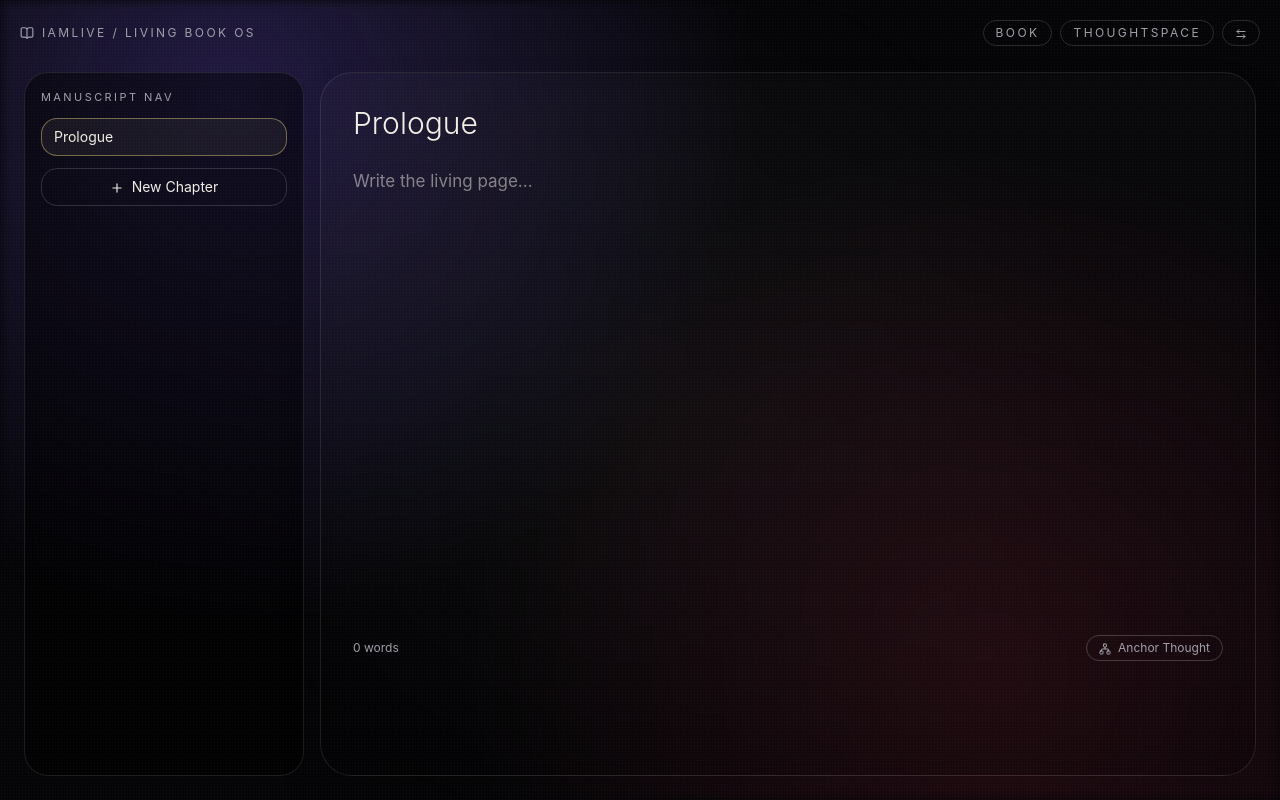
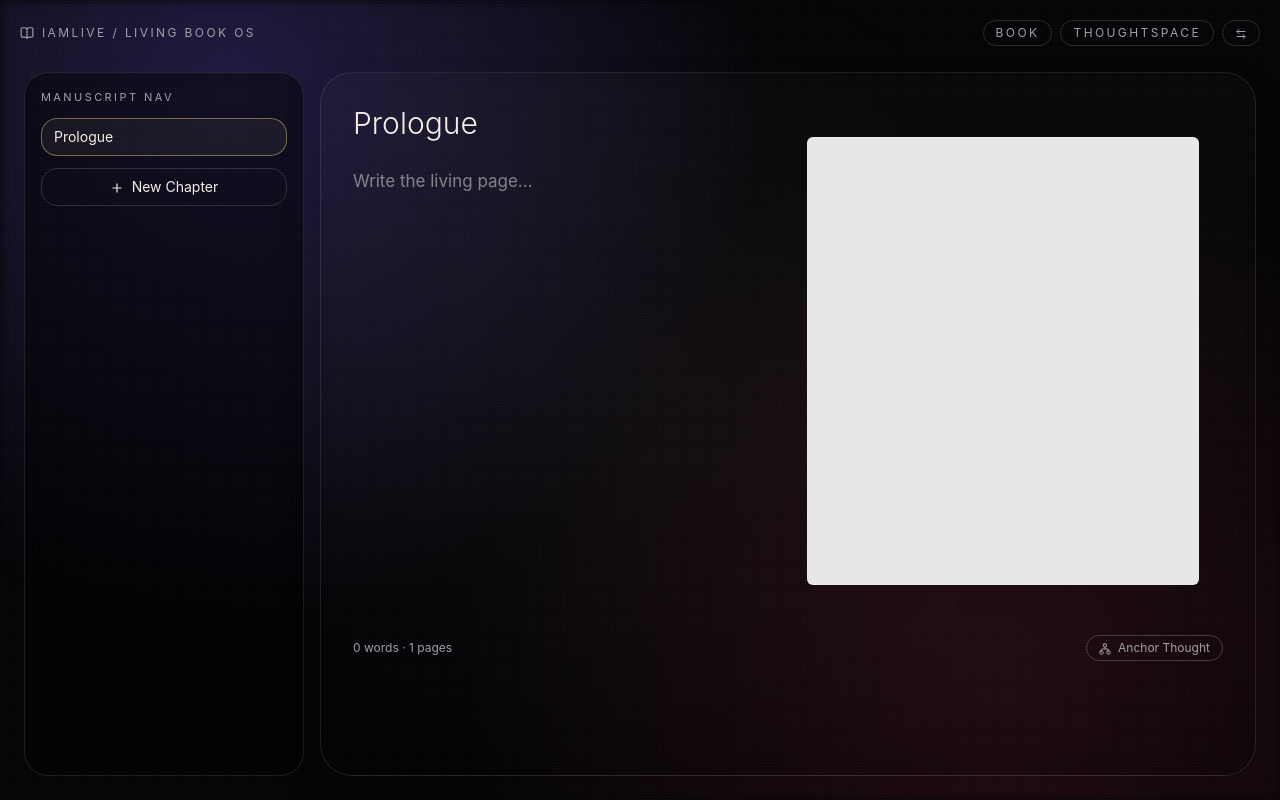
Before and after one commit to soLoveLuka/Living-Book-OS, a Next.js app in the folder projects/living-book-os/: page / in a window 1280 px wide. Both pictures are taken after a click on the button 640 px from the left and 400 px from the top of the page. Built offline with nearby package versions, Linux system fonts and the light colour scheme.

Commit message:
Phase 2: unify book and thoughtspace into one continuous spatial world with cinematic glide and tangible page stack

```diff
--- a/projects/living-book-os/src/app/page.tsx
+++ b/projects/living-book-os/src/app/page.tsx
@@ -124,6 +124,14 @@ export default function Home() {
     setCamera({ x: -node.x + 120, y: -node.y + 80, z: 1.15 });
   };
 
+  const pages = useMemo(() => {
+    const text = activeChapter.content || "";
+    const size = 1650;
+    const arr = [] as string[];
+    for (let i = 0; i < Math.max(1, text.length); i += size) arr.push(text.slice(i, i + size));
+    return arr.length ? arr : [""];
+  }, [activeChapter.content]);
+
   return (
     <main className="relative h-screen w-screen overflow-hidden grain">
       <AnimatePresence mode="wait">
@@ -171,16 +179,12 @@ export default function Home() {
               </div>
             </header>
 
-            <AnimatePresence mode="wait">
-              {view === "book" && (
-                <motion.div
-                  key="book"
-                  className="absolute inset-0 grid grid-cols-[280px_1fr] gap-4 p-6 pt-18"
-                  initial={{ x: -70, opacity: 0 }}
-                  animate={{ x: 0, opacity: 1 }}
-                  exit={{ x: -70, opacity: 0 }}
-                  transition={{ type: "spring", damping: 22, stiffness: 140 }}
-                >
+            <motion.div
+              className="absolute inset-0"
+              animate={{ x: view === "book" ? "0%" : "-100%" }}
+              transition={{ type: "spring", damping: 24, stiffness: 120, mass: 0.9 }}
+            >
+              <div className="absolute inset-0 w-full grid grid-cols-[280px_1fr] gap-4 p-6 pt-18">
                   <aside className="rounded-3xl border border-white/10 bg-black/45 p-4 backdrop-blur">
                     <p className="mb-3 text-[11px] tracking-[0.22em] text-zinc-400">MANUSCRIPT NAV</p>
                     <div className="hide-scrollbar max-h-[65vh] space-y-2 overflow-auto">
@@ -197,20 +201,29 @@ export default function Home() {
                     <button onClick={addChapter} className="mt-3 w-full rounded-2xl border border-white/15 p-2 text-sm hover:border-white/35"><Plus size={14} className="mr-1 inline" /> New Chapter</button>
                   </aside>
 
-                  <section className="rounded-[2rem] border border-white/10 bg-[linear-gradient(180deg,rgba(255,255,255,.02),rgba(0,0,0,.25))] p-8 shadow-2xl backdrop-blur">
+                  <section className="relative rounded-[2rem] border border-white/10 bg-[linear-gradient(180deg,rgba(255,255,255,.02),rgba(0,0,0,.25))] p-8 shadow-2xl backdrop-blur">
+                    <div className="pointer-events-none absolute right-14 top-16 h-[56vh] w-[42%] min-w-[260px]">
+                      {[...Array(Math.min(6, pages.length)).keys()].map((i) => (
+                        <div
+                          key={i}
+                          className="absolute inset-0 rounded-md border border-white/12 bg-zinc-100/95"
+                          style={{ transform: `translate(${i * 4}px, ${i * 3}px)`, opacity: 1 - i * 0.12 }}
+                        />
+                      ))}
+                    </div>
                     <input
                       className="w-full border-none bg-transparent text-3xl font-light outline-none"
                       value={activeChapter.title}
                       onChange={(e) => updateChapter({ title: e.target.value })}
                     />
                     <textarea
-                      className="mt-6 h-[56vh] w-full resize-none border-none bg-transparent text-[17px] leading-8 outline-none"
+                      className="mt-6 h-[56vh] w-[52%] min-w-[320px] resize-none border-none bg-transparent text-[17px] leading-8 outline-none"
                       placeholder="Write the living page..."
                       value={activeChapter.content}
                       onChange={(e) => updateChapter({ content: e.target.value })}
                     />
                     <div className="mt-4 flex items-center justify-between text-xs text-zinc-400">
-                      <div>{activeChapter.content.trim().split(/\s+/).filter(Boolean).length} words</div>
+                      <div>{activeChapter.content.trim().split(/\s+/).filter(Boolean).length} words · {pages.length} pages</div>
                       <div className="flex items-center gap-2">
                         <button onClick={addAnchor} className="rounded-full border border-white/20 px-3 py-1 hover:border-white/40"><Network size={12} className="mr-1 inline" /> Anchor Thought</button>
                         {activeChapter.anchors.at(-1) && (
@@ -224,18 +237,9 @@ export default function Home() {
                       </div>
                     </div>
                   </section>
-                </motion.div>
-              )}
+                </div>
 
-              {view === "thoughtspace" && (
-                <motion.section
-                  key="thoughtspace"
-                  className="absolute inset-0 p-4 pt-18"
-                  initial={{ x: 70, opacity: 0 }}
-                  animate={{ x: 0, opacity: 1 }}
-                  exit={{ x: 70, opacity: 0 }}
-                  transition={{ type: "spring", damping: 22, stiffness: 140 }}
-                >
+                <section className="absolute inset-0 left-full w-full p-4 pt-18">
                   <div
                     ref={canvasRef}
                     className="relative h-full w-full overflow-hidden rounded-[2rem] border border-white/10 bg-black/40"
@@ -280,9 +284,8 @@ export default function Home() {
                       ))}
                     </motion.div>
                   </div>
-                </motion.section>
-              )}
-            </AnimatePresence>
+                </section>
+            </motion.div>
           </motion.section>
         )}
       </AnimatePresence>
```
Also changed, not shown: 34 other files (tests, documents, lock files or other folders).
